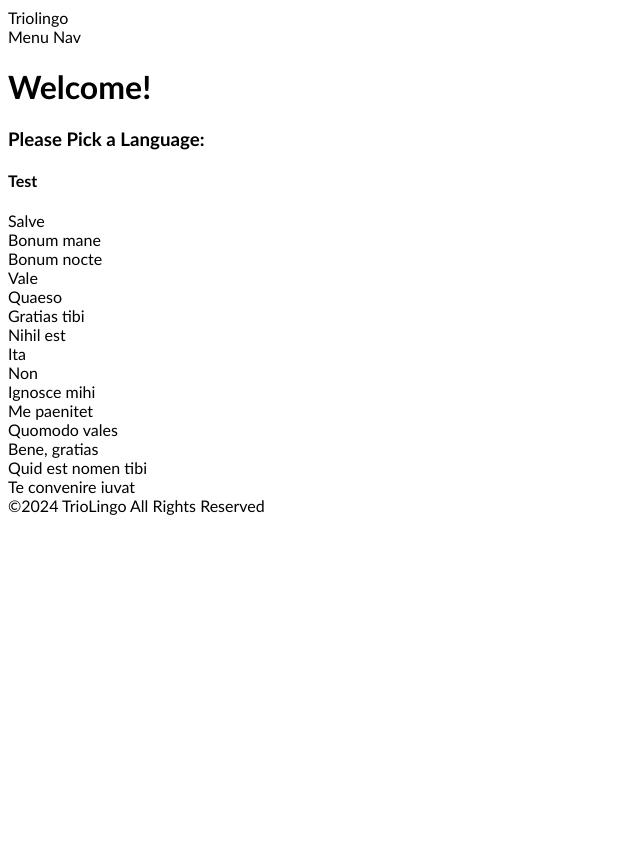
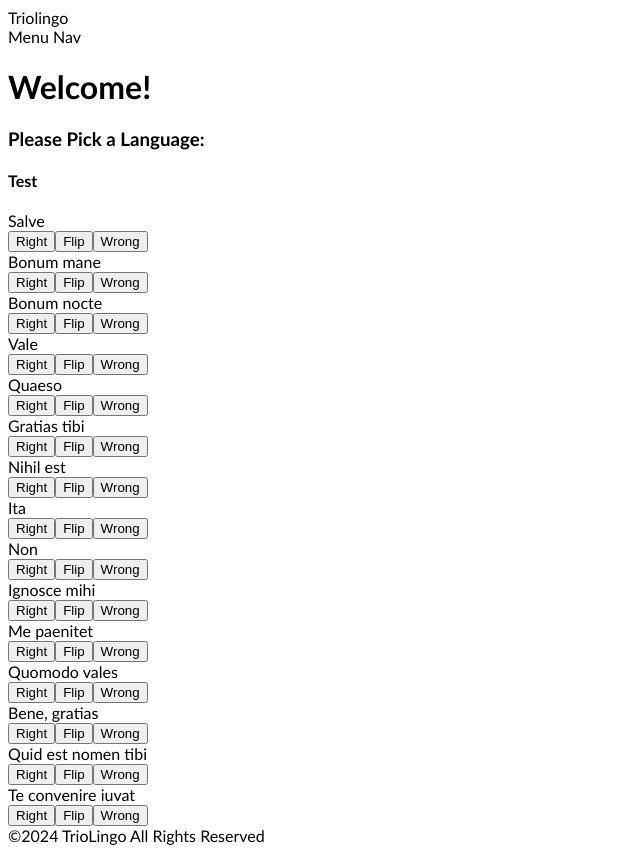
Before and after one commit to gtstarnes/TrioLingo, a React (Vite) app: page / in a window 1280 px wide. Shown: the whole page, without its empty margins (0-640 px from the left). Before the commit the page ends 800 px from the top, so only its background shows below. Built offline with nearby package versions, Linux system fonts and the light colour scheme.

Commit message:
added buttons to each word

```diff
--- a/src/App.tsx
+++ b/src/App.tsx
@@ -16,7 +16,14 @@ function App() {
       <div>
         {lang.map(phrase => {
           return (
-            <div>{phrase.phrase}</div>
+            <div>
+              {phrase.phrase}
+              <div>
+                <button>Right</button>
+                <button>Flip</button>
+                <button>Wrong</button>
+              </div>
+            </div>
           )
         })}
       </div>
```
